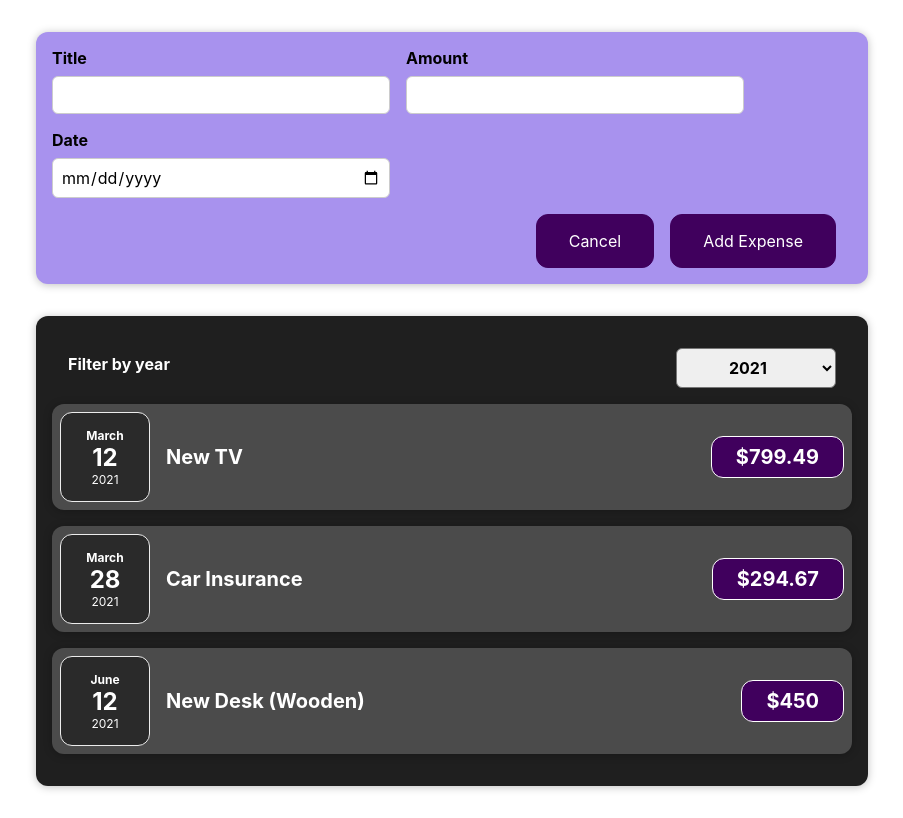
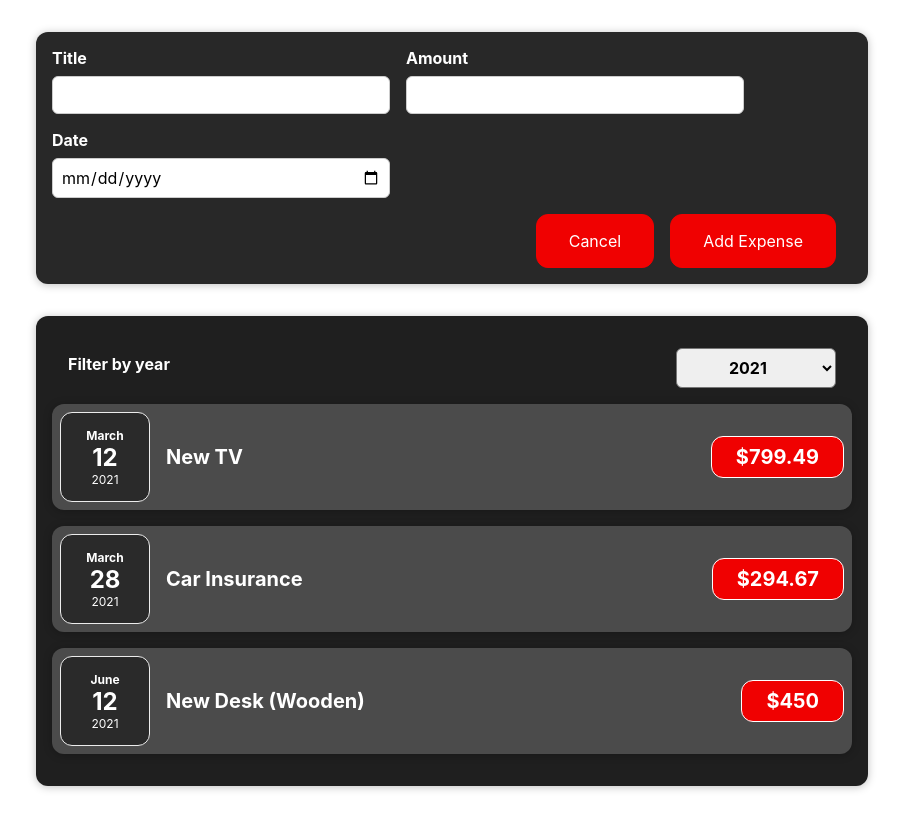
Before and after one commit to leonoronhas/expense-tracker, a React (Create React App) app: page / in a window 1280 px wide. Both pictures are taken after a click on the button "Add New Expense". Shown: the whole page, without its empty margins (188-1091 px from the left). Built offline with nearby package versions, Linux system fonts and the light colour scheme; the HTML template or start-up script is replaced by a standard one.

Commit message:
Fixed styling

```diff
--- a/src/components/Expenses/ExpenseItem.css
+++ b/src/components/Expenses/ExpenseItem.css
@@ -29,7 +29,7 @@
   font-size: 1rem;
   font-weight: bold;
   color: white;
-  background-color: #40005d;
+  background-color: rgb(240, 1, 1);
   border: 1px solid white;
   padding: 0.5rem;
   border-radius: 12px;
--- a/src/components/NewExpense/ExpenseForm.css
+++ b/src/components/NewExpense/ExpenseForm.css
@@ -8,6 +8,7 @@
 
 .new-expense__control label {
   font-weight: bold;
+  color: white;
   margin-bottom: 0.5rem;
   display: block;
 }
--- a/src/components/NewExpense/NewExpense.css
+++ b/src/components/NewExpense/NewExpense.css
@@ -1,5 +1,5 @@
 .new-expense {
-  background-color: #a892ee;
+  background-color: rgb(40, 40, 40);
   padding: 1rem;
   margin: 2rem auto;
   width: 50rem;
@@ -13,8 +13,8 @@
   font: inherit;
   cursor: pointer;
   padding: 1rem 2rem;
-  border: 1px solid #40005d;
-  background-color: #40005d;
+  border: 1px solid rgb(240, 1, 1);
+  background-color: rgb(240, 1, 1);
   color: white;
   border-radius: 12px;
   margin-right: 1rem;
@@ -22,8 +22,8 @@
 
 .new-expense button:hover,
 .new-expense button:active {
-  background-color: #510674;
-  border-color: #510674;
+  background-color: #760303;
+  border-color: #760303;
 }
 
 .new-expense button.alternative {
@@ -34,5 +34,5 @@
 
 .new-expense button.alternative:hover,
 .new-expense button.alternative:active {
-  background-color: #ddb3f8;
+  background-color: rgb(240, 1, 1);
 }
```
